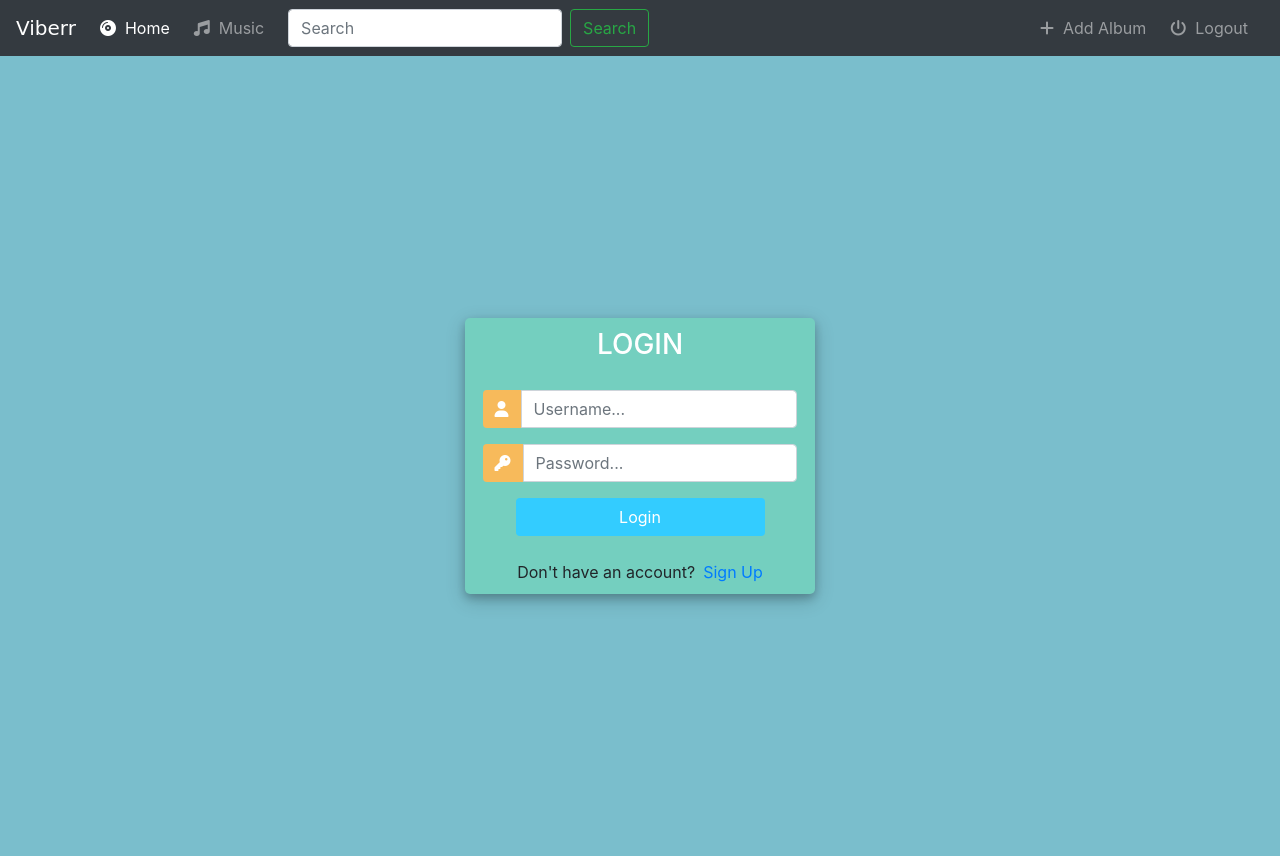
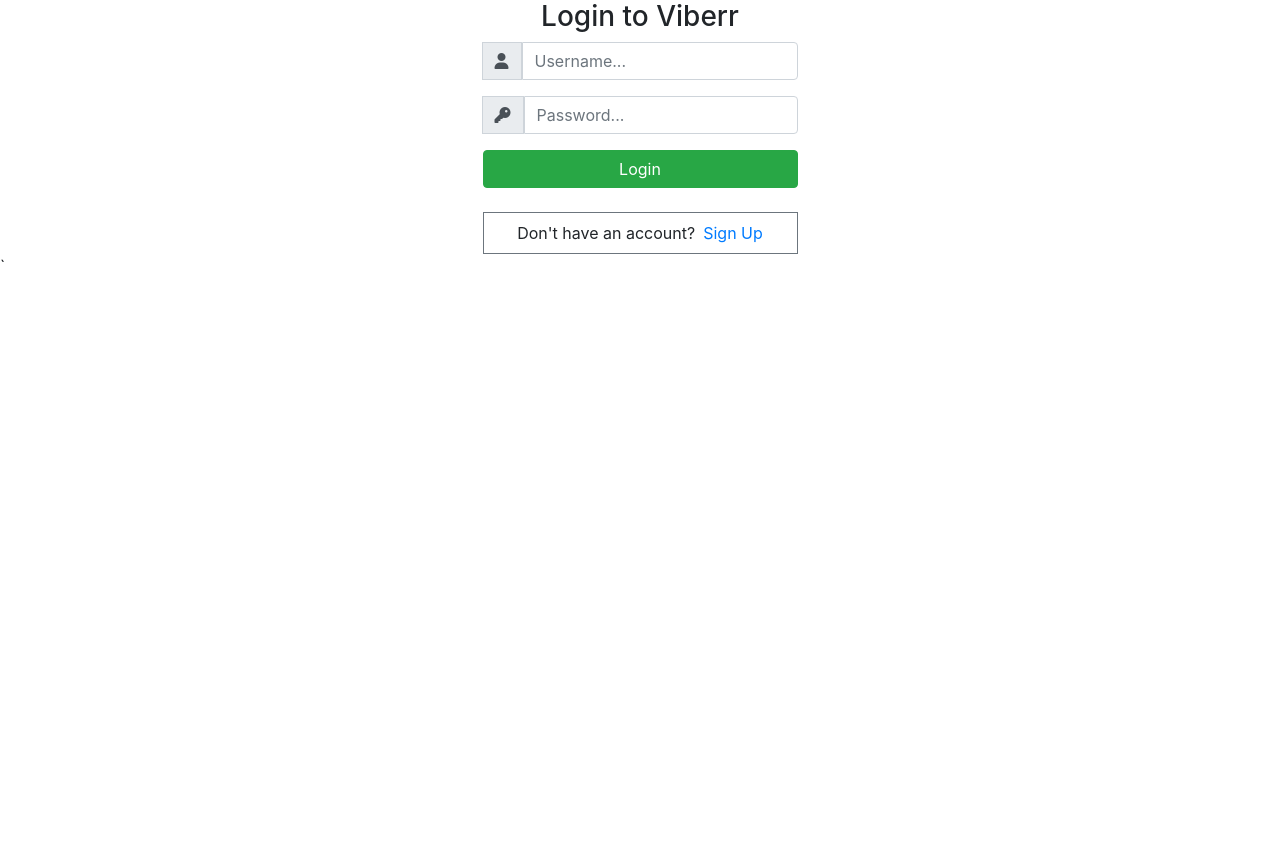
Before and after one commit to tanishgupta-git/Muukit, a Django app: page /music/login/ in a window 1280 px wide. After the commit the page ends 262 px from the top, so only its background shows below. Run offline with Django 3.2, Linux system fonts and the light colour scheme; some libraries are stand-ins or nearby versions.

Commit message:
added basic styling to login and signup forms

```diff
--- /dev/null
+++ b/music/templates/music/base_start.html
@@ -0,0 +1,22 @@
+<!DOCTYPE html>
+<html>
+<head>
+	<meta charset="UTF-8">
+    <meta name="viewport" content="width=device-width, user-scalable=no, initial-scale=1.0, maximum-scale=1.0, minimum-scale=1.0">
+    <meta http-equiv="X-UA-Compatible" content="ie=edge">
+    <link rel="stylesheet" href="https://maxcdn.bootstrapcdn.com/bootstrap/4.0.0/css/bootstrap.min.css" integrity="sha384-Gn5384xqQ1aoWXA+058RXPxPg6fy4IWvTNh0E263XmFcJlSAwiGgFAW/dAiS6JXm" crossorigin="anonymous">
+    <script src="https://kit.fontawesome.com/9dd2d32fa7.js" crossorigin="anonymous"></script>
+    <title>{% block title %}{% endblock %}</title>
+</head>
+<body>
+
+    {% block body %}
+
+    {% endblock %}
+ `
+       <!-- Bootstrap js cdn -->
+    <script src="https://code.jquery.com/jquery-3.2.1.slim.min.js" integrity="sha384-KJ3o2DKtIkvYIK3UENzmM7KCkRr/rE9/Qpg6aAZGJwFDMVNA/GpGFF93hXpG5KkN" crossorigin="anonymous"></script>
+    <script src="https://cdnjs.cloudflare.com/ajax/libs/popper.js/1.12.9/umd/popper.min.js" integrity="sha384-ApNbgh9B+Y1QKtv3Rn7W3mgPxhU9K/ScQsAP7hUibX39j7fakFPskvXusvfa0b4Q" crossorigin="anonymous"></script>
+    <script src="https://maxcdn.bootstrapcdn.com/bootstrap/4.0.0/js/bootstrap.min.js" integrity="sha384-JZR6Spejh4U02d8jOt6vLEHfe/JQGiRRSQQxSfFWpi1MquVdAyjUar5+76PVCmYl" crossorigin="anonymous"></script>
+</body>
+</html>
--- a/music/templates/music/form-template.html
+++ b/music/templates/music/form-template.html
@@ -6,11 +6,14 @@
 <body>
  {% for field in form %}
 	  <div class="form-group">
+
 	  	 <div class="col-sm-offset-2 col-sm-10">
 	  	 	<span class="text-danger small">{{ field.errors }}</span>
 	  	 </div>
+
 	  	 <label class="control-label col-sm-2">{{field.label_tag}}</label>
 	  	 <div class="col-sm-10">{{field}}</div>
+
 	  </div>
  {% endfor%}
 </body>
--- a/music/templates/music/login.html
+++ b/music/templates/music/login.html
@@ -1,98 +1,36 @@
-{% extends 'music/basic.html' %}
-    {% block title %}<title>Login</title>{% endblock %}
-    {% block css %}
-    <style>
-        body,
-		html {
-			margin: 0;
-			padding: 0;
-			height: 100%;
-			background: #7abecc !important;
-		}
-		.user_card {
-			width: 350px;
-			margin-top: auto;
-			margin-bottom: auto;
-			background: #74cfbf;
-			position: relative;
-			display: flex;
-			justify-content: center;
-			flex-direction: column;
-			padding: 10px;
-			box-shadow: 0 4px 8px 0 rgba(0, 0, 0, 0.2), 0 6px 20px 0 rgba(0, 0, 0, 0.19);
-			-webkit-box-shadow: 0 4px 8px 0 rgba(0, 0, 0, 0.2), 0 6px 20px 0 rgba(0, 0, 0, 0.19);
-			-moz-box-shadow: 0 4px 8px 0 rgba(0, 0, 0, 0.2), 0 6px 20px 0 rgba(0, 0, 0, 0.19);
-			border-radius: 5px;
-
-		}
-
-		.form_container {
-			margin-top: 20px;
-		}
-
-		#form-title{
-			color: #fff;
-
-		}
-
-		.login_btn {
-			width: 100%;
-			background: #33ccff !important;
-			color: white !important;
-		}
-		.login_btn:focus {
-			box-shadow: none !important;
-			outline: 0px !important;
-		}
-		.login_container {
-			padding: 0 2rem;
-		}
-		.input-group-text {
-			background: #f7ba5b !important;
-			color: white !important;
-			border: 0 !important;
-			border-radius: 0.25rem 0 0 0.25rem !important;
-		}
-		.input_user,
-		.input_pass:focus {
-			box-shadow: none !important;
-			outline: 0px !important;
-		}
-
-		#messages{
-			background-color: grey;
-			color: #fff;
-			padding: 10px;
-			margin-top: 10px;
-		}
-	</style>
-	{% endblock %}
+{% extends 'music/base_start.html' %}
+{% block title %}Login{% endblock %}
 
 {% block body %}
-    <div class="container h-100">
-        <div class="d-flex justify-content-center h-100">
-            <div class="user_card">
+    <div class="container">
+        <div class="d-flex justify-content-center">
+            <div class="">
                 <div class="d-flex justify-content-center">
-                    <h3 id="form-title">LOGIN</h3>
+                    <h3 id="form-title">Login to Viberr</h3>
                 </div>
-                <div class="d-flex justify-content-center form_container">
+                <div class="d-flex justify-conten
+                t-center">
                     <form method="POST" action="">
-                    	{% csrf_token %}
+                        {% csrf_token %}
+
                         <div class="input-group mb-3">
                             <div class="input-group-append">
                                 <span class="input-group-text"><i class="fas fa-user"></i></span>
                             </div>
                             <input type="text" name="username" placeholder="Username..." class="form-control">
                         </div>
+
                         <div class="input-group mb-2">
                             <div class="input-group-append">
                                 <span class="input-group-text"><i class="fas fa-key"></i></span>
                             </div>
                             <input type="password" name="password" placeholder="Password..." class="form-control">
                         </div>
-                        <div class="d-flex justify-content-center mt-3 login_container">
-                            <input class="btn login_btn" type="submit" value="Login">
+
+                        <div class="mt-3">
+                            <input class="btn btn-success btn-block" type="submit" value="Login">
                         </div>
+
                     </form>
                 </div>
                 <!-- flash message for user account from signup page -->
@@ -100,7 +38,7 @@
                 <p>{{message}}</p>
                 {% endfor %}
                 <div class="mt-4">
-                    <div class="d-flex justify-content-center links">
+                    <div class="d-flex justify-content-center links border border-secondary p-2">
                         Don't have an account? <a href="{% url 'music:register' %}" class="ml-2">Sign Up</a>
                     </div>
                 </div>
--- a/music/views.py
+++ b/music/views.py
@@ -12,9 +12,6 @@ from django.contrib import messages
 
 # import for restricting user to view some page
 from django.contrib.auth.decorators import login_required
-
-
-
 # Create your views here.
 
 
@@ -101,6 +98,8 @@ def AlbumCreate(request):
     return render(request,'music/album_form.html',{'form':form})
 
 
+
+
 # For Album Update
 @login_required(login_url='music:login')
 def AlbumUpdate(request,pk):
```
Also changed, not shown: music/templates/music/registration.html (+52 -9 lines), db.sqlite3, media/music/images/arijit.jpg (deleted), media/music/images/arijit_6Jdp0Io.jpg (deleted), media/music/images/arijit_M0jL29s.jpg (deleted), media/music/images/arijit_gEmy3Of.jpg (deleted). Lines whose indentation alone changed are shown as unchanged.
